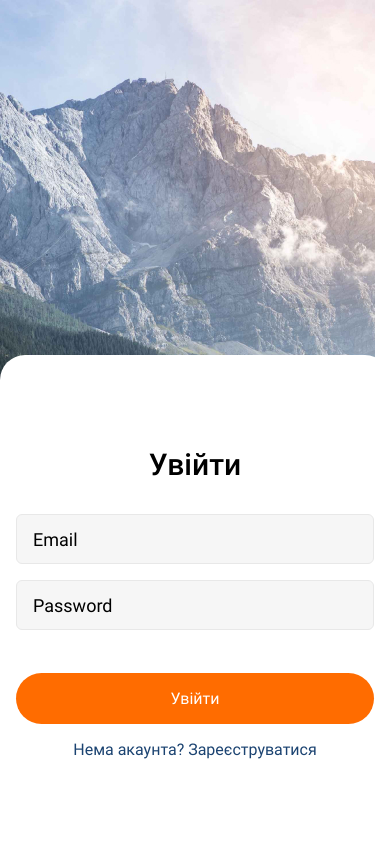
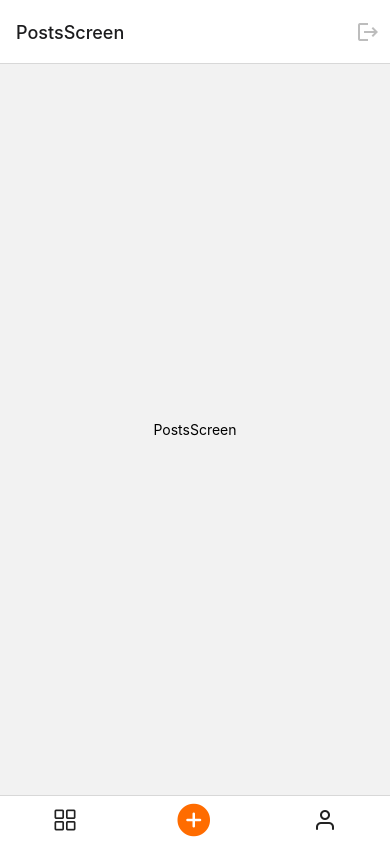
Before and after one commit to DaryaHavrylenko/react-native-practic, a React Native app: screen /Login in a window 390 px wide. Built offline with nearby package versions, Linux system fonts and the light colour scheme.

Commit message:
add logout and navigations screens

```diff
--- a/App.js
+++ b/App.js
@@ -1,12 +1,8 @@
 import "react-native-gesture-handler";
 import React, { useEffect } from "react";
+import { NavigationContainer } from "@react-navigation/native";
 import { useFonts } from "expo-font";
-import { RegistrationScreen } from "./Screens/RegistrationScreen/RegistrationScreen";
-import { LoginScreen } from "./Screens/LoginScreen/LoginScreen";
-import { createStackNavigator } from "@react-navigation/stack";
-import { NavigationContainer } from "@react-navigation/native";
-
-const Stack = createStackNavigator();
+import { useRoute } from "./route";
 
 export default function App() {
   const [fontsLoaded] = useFonts({
@@ -18,20 +14,6 @@ export default function App() {
   if (!fontsLoaded) {
     return null;
   }
-  return (
-    <NavigationContainer>
-      <Stack.Navigator>
-        <Stack.Screen
-          options={{ headerShown: false }}
-          name="Login"
-          component={LoginScreen}
-        />
-        <Stack.Screen
-          options={{ headerShown: false }}
-          name="Registration"
-          component={RegistrationScreen}
-        />
-      </Stack.Navigator>
-    </NavigationContainer>
-  );
+  const routing = useRoute(true);
+  return <NavigationContainer>{routing}</NavigationContainer>;
 }
--- /dev/null
+++ b/Screens/Home/CreatePostsScreen.jsx
@@ -0,0 +1,19 @@
+import React from "react";
+import { View, Text, StyleSheet } from "react-native";
+const CreatePostsScreen = () => {
+  return (
+    <View style={styles.container}>
+      <Text>CreatePostsScreen</Text>
+    </View>
+  );
+};
+
+const styles = StyleSheet.create({
+  container: {
+    flex: 1,
+    alignItems: "center",
+    justifyContent: "center",
+  },
+});
+
+export default CreatePostsScreen;
--- /dev/null
+++ b/Screens/Home/PostsScreen.jsx
@@ -0,0 +1,19 @@
+import React from "react";
+import { View, Text, StyleSheet } from "react-native";
+const PostsScreen = () => {
+  return (
+    <View style={styles.container}>
+      <Text>PostsScreen</Text>
+    </View>
+  );
+};
+
+const styles = StyleSheet.create({
+  container: {
+    flex: 1,
+    alignItems: "center",
+    justifyContent: "center",
+  },
+});
+
+export default PostsScreen;
--- /dev/null
+++ b/Screens/Home/ProfileScreen.jsx
@@ -0,0 +1,19 @@
+import React from "react";
+import { View, Text, StyleSheet } from "react-native";
+const ProfileScreen = () => {
+  return (
+    <View style={styles.container}>
+      <Text>ProfileScreen</Text>
+    </View>
+  );
+};
+
+const styles = StyleSheet.create({
+  container: {
+    flex: 1,
+    alignItems: "center",
+    justifyContent: "center",
+  },
+});
+
+export default ProfileScreen;
--- a/Screens/LoginScreen/LoginScreen.jsx
+++ b/Screens/LoginScreen/LoginScreen.jsx
@@ -40,7 +40,7 @@ export const LoginScreen = ({ navigation }) => {
             <View
               style={{
                 ...styles.form,
-                marginBottom: isShowKeyboard ? -180 : null,
+                marginBottom: isShowKeyboard ? -150 : null,
               }}
             >
               <Text style={styles.caption}>Увійти</Text>
--- a/Screens/RegistrationScreen/RegistrationScreen.jsx
+++ b/Screens/RegistrationScreen/RegistrationScreen.jsx
@@ -94,14 +94,20 @@ export const RegistrationScreen = ({ navigation }) => {
                 activeOpacity={0.5}
                 style={styles.btn}
               >
-                <Text style={styles.textbtn}>Зареєструватися</Text>
+                <Text
+                  //   onPress={() => {
+                  //     navigation.navigate("Home");
+                  //   }}
+                  style={styles.textbtn}
+                >
+                  Зареєструватися
+                </Text>
               </TouchableOpacity>
               <View>
                 <Text
                   onPress={() => {
                     navigation.navigate("Login");
                   }}
-                  title="Вже є акаунт? Увійти"
                   style={styles.minitext}
                 >
                   Вже є акаунт? Увійти
--- a/package.json
+++ b/package.json
@@ -10,6 +10,7 @@
   },
   "dependencies": {
     "@react-native-masked-view/masked-view": "0.2.8",
+    "@react-navigation/bottom-tabs": "^6.5.7",
     "@react-navigation/native": "^6.1.6",
     "@react-navigation/native-stack": "^6.9.12",
     "@react-navigation/stack": "^6.3.16",
@@ -20,7 +21,8 @@
     "react-native": "0.70.5",
     "react-native-gesture-handler": "~2.8.0",
     "react-native-safe-area-context": "4.4.1",
-    "react-native-screens": "~3.18.0"
+    "react-native-screens": "~3.18.0",
+    "react-native-vector-icons": "^9.2.0"
   },
   "devDependencies": {
     "@babel/core": "^7.12.9"
--- /dev/null
+++ b/route.js
@@ -0,0 +1,78 @@
+import React from "react";
+import { createStackNavigator } from "@react-navigation/stack";
+import { createBottomTabNavigator } from "@react-navigation/bottom-tabs";
+
+const Tab = createBottomTabNavigator();
+const Stack = createStackNavigator();
+
+import { RegistrationScreen } from "./Screens/RegistrationScreen/RegistrationScreen";
+import { LoginScreen } from "./Screens/LoginScreen/LoginScreen";
+import PostsScreen from "./Screens/Home/PostsScreen";
+import CreatePostsScreen from "./Screens/Home/CreatePostsScreen";
+import ProfileScreen from "./Screens/Home/ProfileScreen";
+import { AntDesign } from "@expo/vector-icons";
+import { Ionicons } from "@expo/vector-icons";
+import { Feather } from "@expo/vector-icons";
+import { MaterialIcons } from "@expo/vector-icons";
+
+export const useRoute = (isAuth) => {
+  if (!isAuth) {
+    return (
+      <Stack.Navigator>
+        <Stack.Screen
+          options={{ headerShown: false }}
+          name="Login"
+          component={LoginScreen}
+        />
+        <Stack.Screen
+          options={{ headerShown: false }}
+          name="Registration"
+          component={RegistrationScreen}
+        />
+      </Stack.Navigator>
+    );
+  }
+  return (
+    <Tab.Navigator
+      screenOptions={{
+        tabBarShowLabel: false,
+      }}
+    >
+      <Tab.Screen
+        options={{
+          tabBarIcon: (focused, color, size) => (
+            <AntDesign name="appstore-o" size={24} color="#212121" />
+          ),
+          headerRight: (focused, color, size) => (
+            <MaterialIcons
+              name="logout"
+              size={24}
+              color="#BDBDBD"
+              style={{ marginRight: 10 }}
+            />
+          ),
+        }}
+        name="PostsScreen"
+        component={PostsScreen}
+      />
+      <Tab.Screen
+        options={{
+          tabBarIcon: (focused, color, size) => (
+            <Ionicons name="add-circle" size={40} color="#FF6C00" />
+          ),
+        }}
+        name="CreatePostsScreen"
+        component={CreatePostsScreen}
+      />
+      <Tab.Screen
+        options={{
+          tabBarIcon: (focused, color, size) => (
+            <Feather name="user" size={24} color="#212121" />
+          ),
+        }}
+        name="ProfileScreen"
+        component={ProfileScreen}
+      />
+    </Tab.Navigator>
+  );
+};
```
Also changed, not shown: Screens/Home/Home.jsx (added, +19 -0 lines), Screens/CommentsScreen/CommentsScreen.jsx (added), 1 other file (tests, documents, lock files or other folders).
